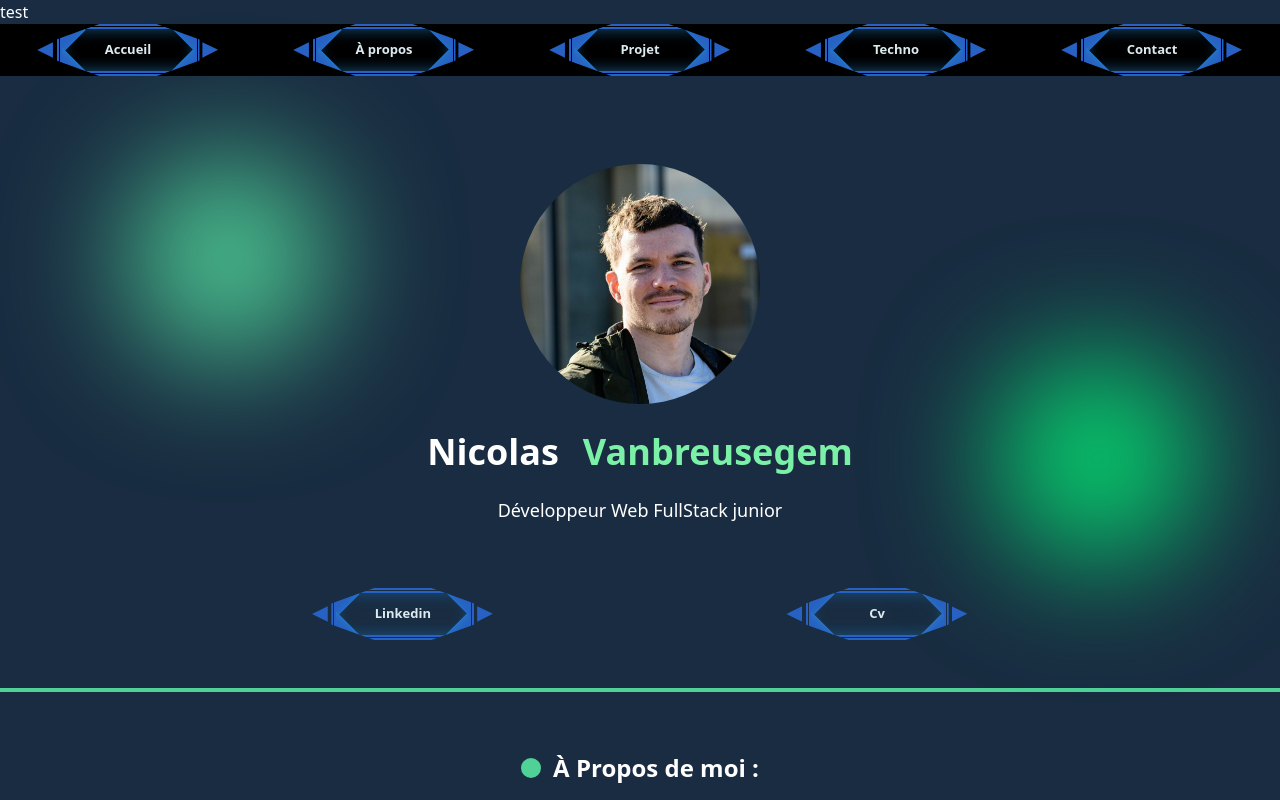
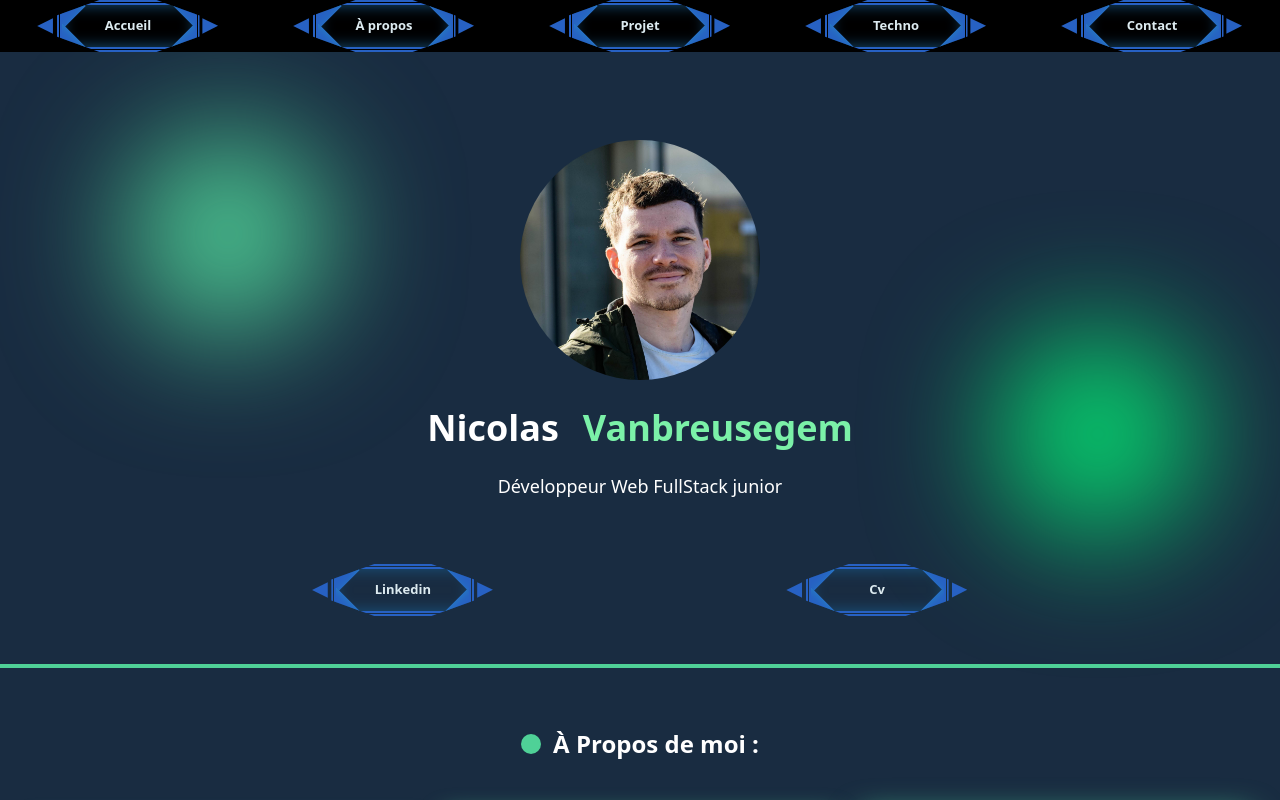
Before and after one commit to yeezynico/My_Porfolio, a React (Vite) app: page / in a window 1280 px wide. Shown: the top 800 px of the page. Built offline with nearby package versions, Linux system fonts and the light colour scheme; a web font is replaced by a local one.

Commit message:
DELETE test and versel cli good

```diff
--- a/src/main.jsx
+++ b/src/main.jsx
@@ -12,7 +12,6 @@ import Contact from './components/form/contact.jsx'
 createRoot(document.getElementById('root')).render(
   <StrictMode>
     <div className='body-blue min-h-screen h-auto text-white font-tektur'>
-      <h1>test</h1>
       <Nav />
       <Hero />
       <Biographie />
```
